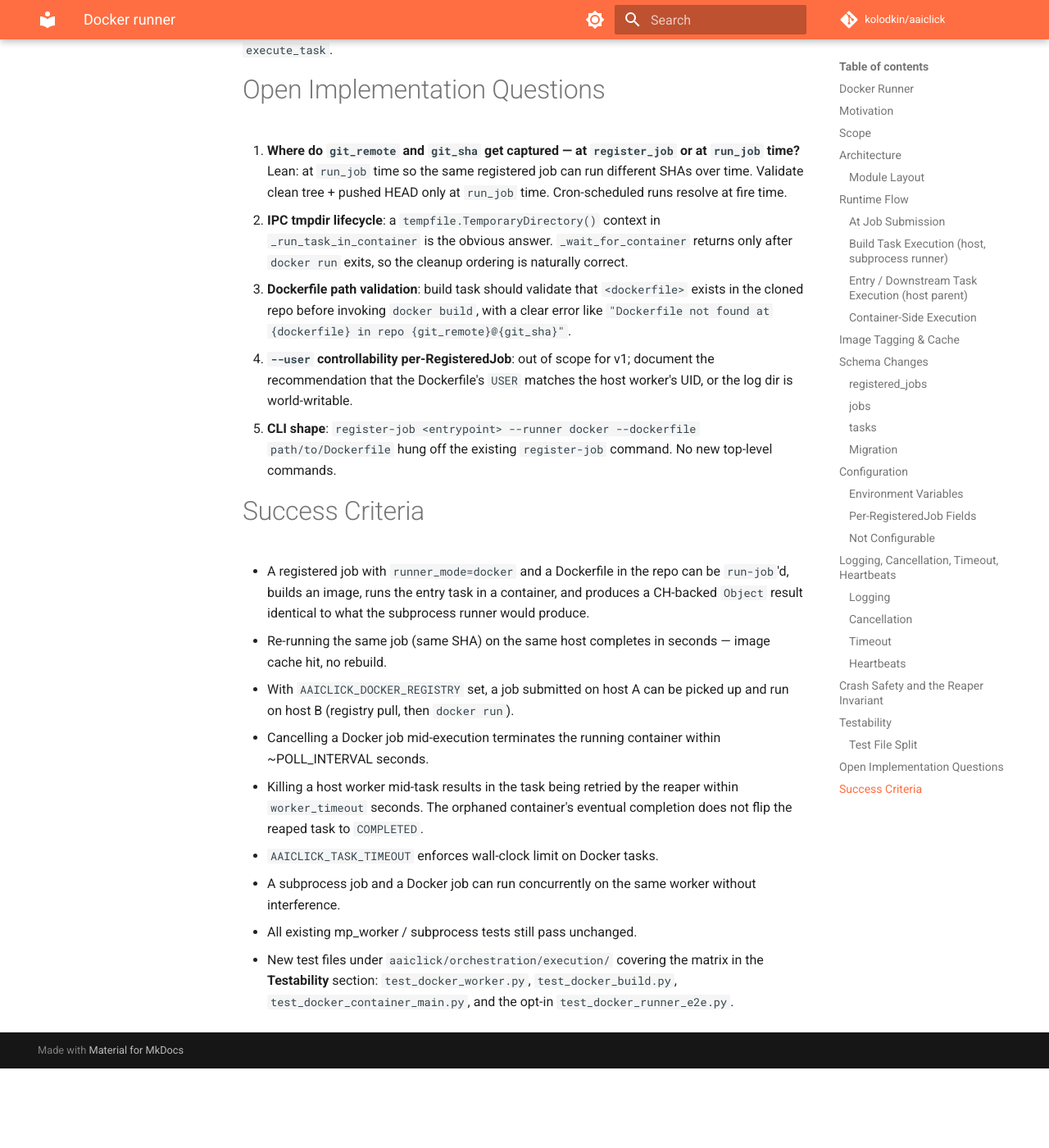
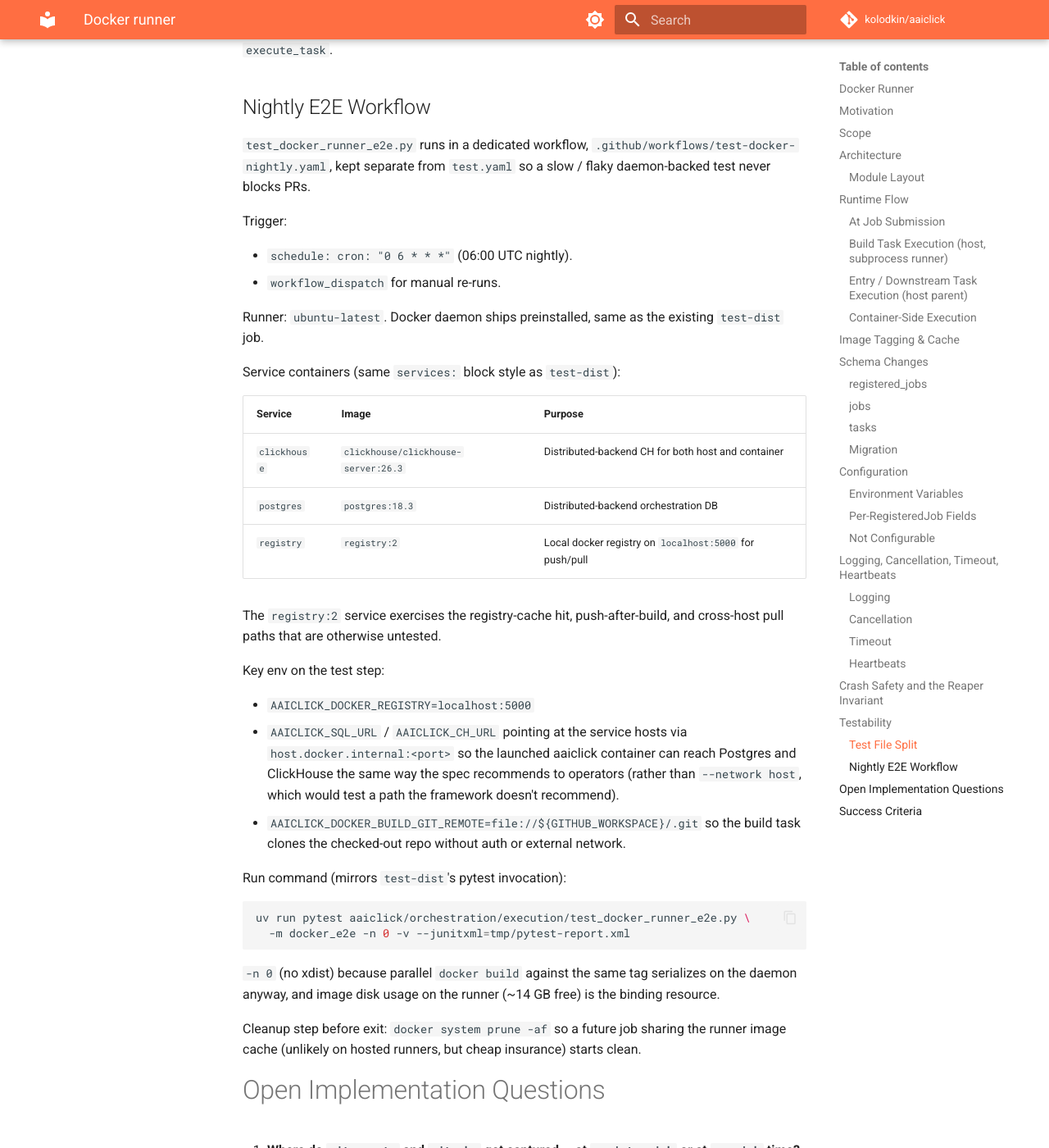
Before and after one commit to kolodkin/aaiclick, an MkDocs documentation site: the page built from docs/docker_runner.md, in a window 1280 px wide and 1400 px high, scrolled down 12536 px. Shown: the whole window at 82% size. Built offline with MkDocs 1.6.1 and Material for MkDocs 9.7.7, drawn with Linux system fonts in a browser that asks for light colours; comment, search, counter and statistics services are not loaded; before the commit the page ends 13839 px from its top, so only the background shows below that; some of the changed text lies outside the part shown.

Commit message:
feature: spec standalone nightly workflow for docker e2e
Move the daemon-backed docker_e2e test out of the PR-blocking matrix
into a dedicated nightly workflow. Adds registry:2 alongside the
clickhouse + postgres services to exercise push/pull paths, uses
host.docker.internal for in-container DB connectivity (matching the
operator guidance), and clones from file://$GITHUB_WORKSPACE/.git so
no auth or external network is needed.

````diff
--- a/docs/docker_runner.md
+++ b/docs/docker_runner.md
@@ -516,7 +516,7 @@ exit so they don't accumulate.
 | `test_docker_worker.py`       | Host-side `_run_task_in_container`: dispatch, IPC, exit-code translation, cancel poll, timeout via `docker_kill`, heartbeat cadence | `orch_ctx_no_ch`  |
 | `test_docker_build.py`        | Build task: cache-hit ladder (registry → local → build), push gating on `AAICLICK_DOCKER_REGISTRY`, dockerfile-not-found error, dirty-tree / unpushed-HEAD rejection at submission | `orch_ctx`        |
 | `test_docker_container_main.py` | Container-side `_container_main`: orch_context boot, `execute_task` round-trip, JSON result file format, `register_returned_tasks` integration, `sys.exit` codes on success / failure | `orch_ctx_no_ch`  |
-| `test_docker_runner_e2e.py`   | Real docker daemon end-to-end. Opt-in via `@pytest.mark.docker_e2e`; skipped when `which docker` fails. CI runs it on the distributed-backend job only | `orch_ctx`        |
+| `test_docker_runner_e2e.py`   | Real docker daemon end-to-end. Opt-in via `@pytest.mark.docker_e2e`; skipped when `which docker` fails. Not part of the PR-blocking matrix — runs in the standalone nightly workflow described below | `orch_ctx`        |
 
 `test_docker_worker.py` and `test_docker_container_main.py` use
 `orch_ctx_no_ch` for the same reason mp-worker tests do: the
@@ -530,6 +530,57 @@ module to avoid mixing with `orch_ctx`.
 `test_docker_build.py` uses `orch_ctx` because the build task is a
 regular `@task`-decorated function on the subprocess runner; it never
 opens a chdb session itself but goes through `execute_task`.
+
+## Nightly E2E Workflow
+
+`test_docker_runner_e2e.py` runs in a dedicated workflow,
+`.github/workflows/test-docker-nightly.yaml`, kept separate from
+`test.yaml` so a slow / flaky daemon-backed test never blocks PRs.
+
+Trigger:
+
+- `schedule: cron: "0 6 * * *"` (06:00 UTC nightly).
+- `workflow_dispatch` for manual re-runs.
+
+Runner: `ubuntu-latest`. Docker daemon ships preinstalled, same as the
+existing `test-dist` job.
+
+Service containers (same `services:` block style as `test-dist`):
+
+| Service      | Image                              | Purpose                                                |
+|--------------|------------------------------------|--------------------------------------------------------|
+| `clickhouse` | `clickhouse/clickhouse-server:26.3`| Distributed-backend CH for both host and container     |
+| `postgres`   | `postgres:18.3`                    | Distributed-backend orchestration DB                   |
+| `registry`   | `registry:2`                       | Local docker registry on `localhost:5000` for push/pull |
+
+The `registry:2` service exercises the registry-cache hit, push-after-build,
+and cross-host pull paths that are otherwise untested.
+
+Key env on the test step:
+
+- `AAICLICK_DOCKER_REGISTRY=localhost:5000`
+- `AAICLICK_SQL_URL` / `AAICLICK_CH_URL` pointing at the service hosts via
+  `host.docker.internal:<port>` so the launched aaiclick container can
+  reach Postgres and ClickHouse the same way the spec recommends to
+  operators (rather than `--network host`, which would test a path the
+  framework doesn't recommend).
+- `AAICLICK_DOCKER_BUILD_GIT_REMOTE=file://${GITHUB_WORKSPACE}/.git` so the
+  build task clones the checked-out repo without auth or external network.
+
+Run command (mirrors `test-dist`'s pytest invocation):
+
+```bash
+uv run pytest aaiclick/orchestration/execution/test_docker_runner_e2e.py \
+  -m docker_e2e -n 0 -v --junitxml=tmp/pytest-report.xml
+```
+
+`-n 0` (no xdist) because parallel `docker build` against the same tag
+serializes on the daemon anyway, and image disk usage on the runner
+(~14 GB free) is the binding resource.
+
+Cleanup step before exit: `docker system prune -af` so a future job
+sharing the runner image cache (unlikely on hosted runners, but cheap
+insurance) starts clean.
 
 # Open Implementation Questions
 
````
